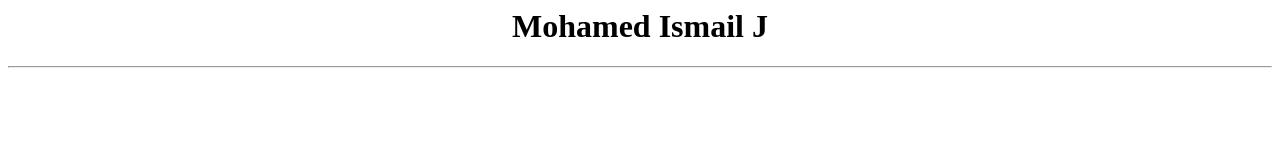
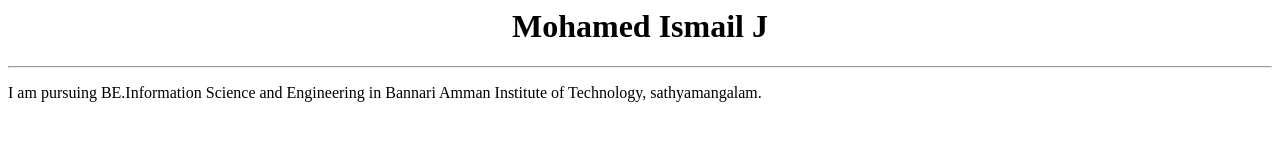
Before and after one commit to Mohamed-Ismail-Dev/mergeconflict-Practice, a plain HTML site: page index.html in a window 1280 px wide. Drawn offline with Linux system fonts and the light colour scheme.

Commit message:
Intro Added

```diff
--- a/index.html
+++ b/index.html
@@ -2,3 +2,7 @@
   <h1>Mohamed Ismail J</h1>
 </center>
 <hr>
+
+<p>
+  I am pursuing BE.Information Science and Engineering in Bannari Amman Institute of Technology, sathyamangalam.
+</p>
```
